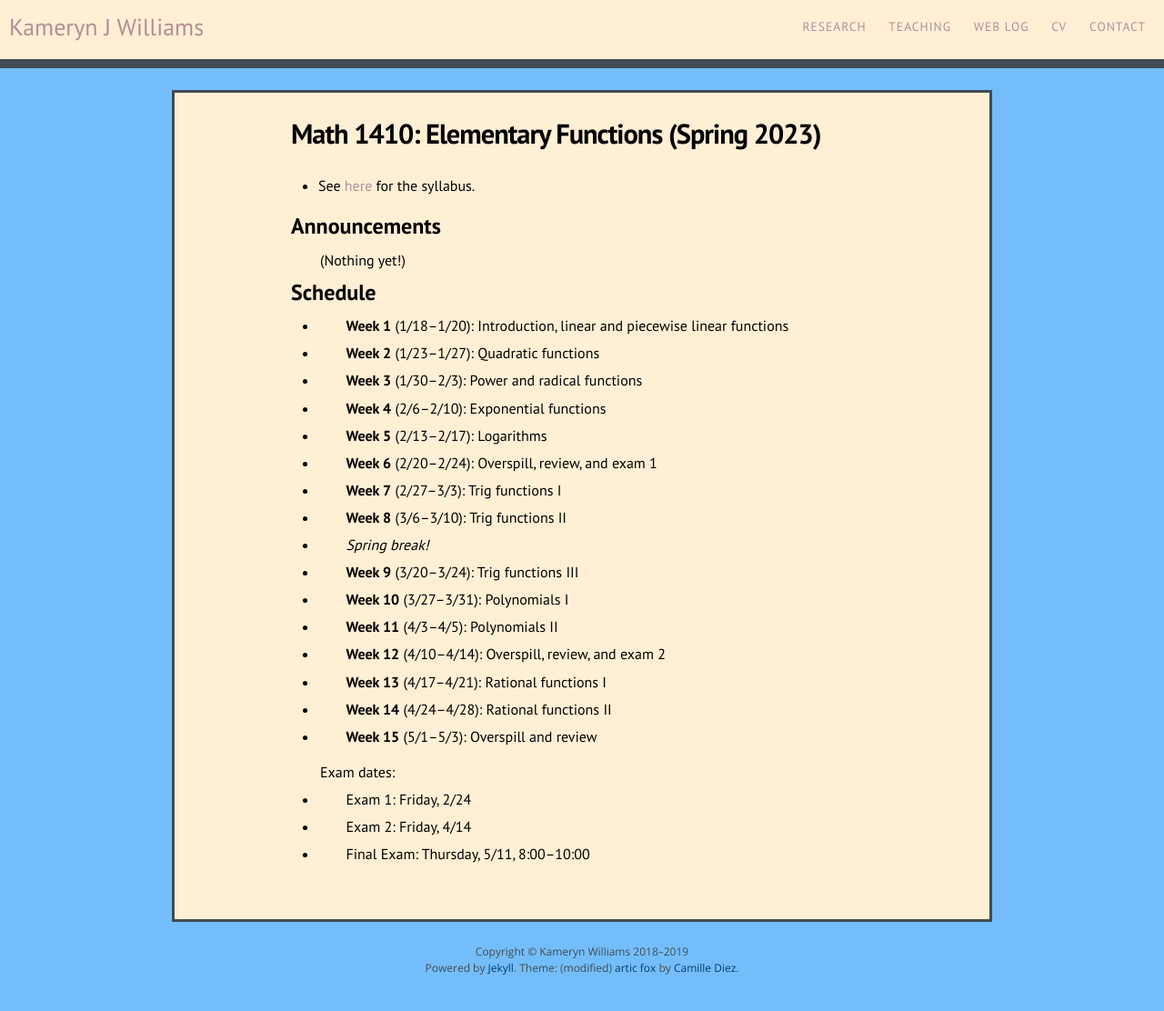
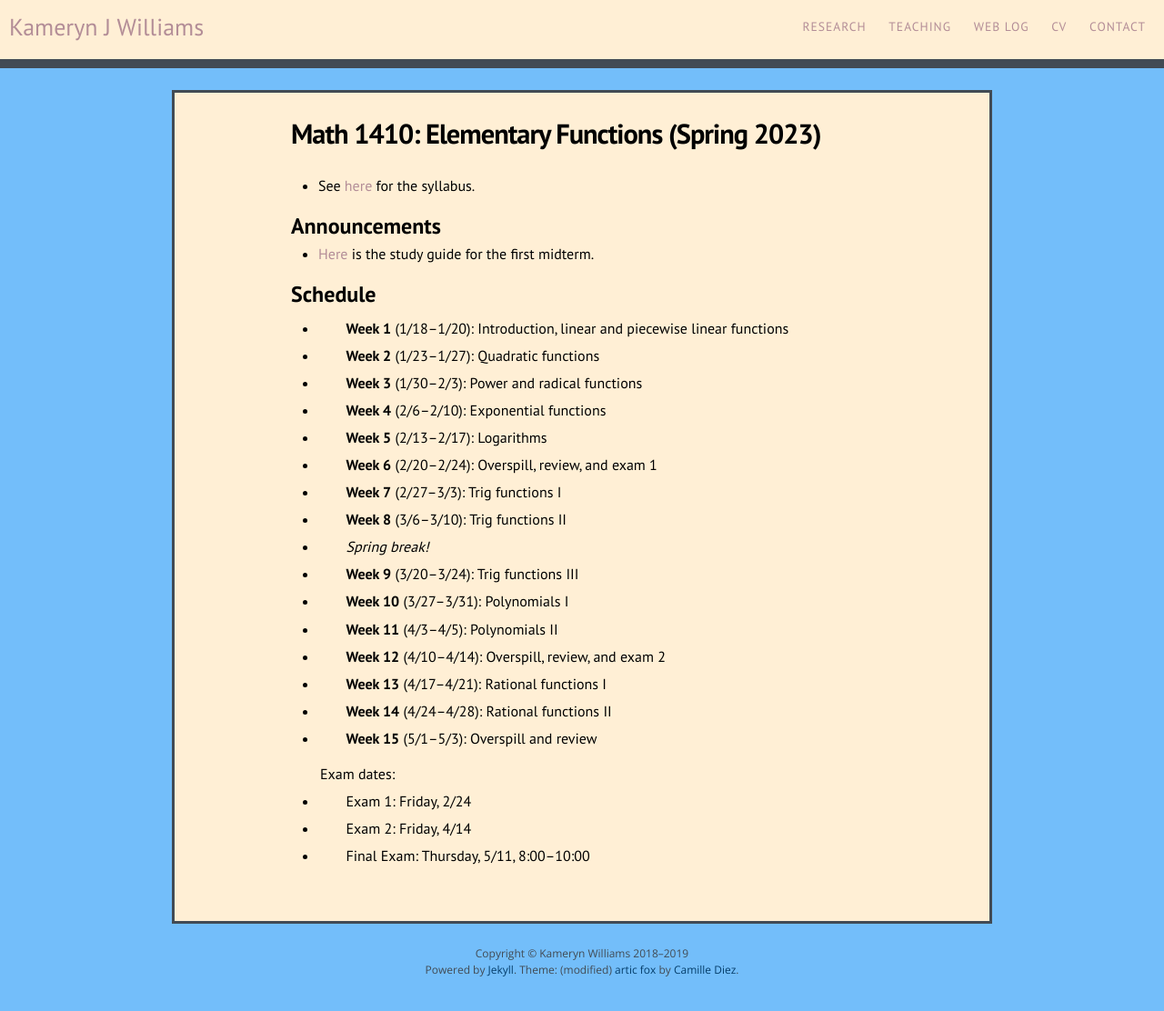
Before and after one commit to kamerynjw/kamerynjw.github.io, a Jekyll site: the page built from teaching/2023/math1410.md, in a window 1280 px wide. Shown: the whole page at 91% size. Built offline with Jekyll 4.4.1, drawn with Linux system fonts in a browser that asks for light colours; nearby versions of some CDN libraries.

Commit message:
1410 study guide

```diff
--- a/teaching/2023/math1410.md
+++ b/teaching/2023/math1410.md
@@ -11,7 +11,7 @@ permalink: /teaching/2023/math1410/
 Announcements
 -------------
 
-(Nothing yet!)
+* [Here]({{ page.url }}sg1.pdf) is the study guide for the first midterm.
 
 Schedule
 --------
```
Also changed, not shown: 1 other file.
